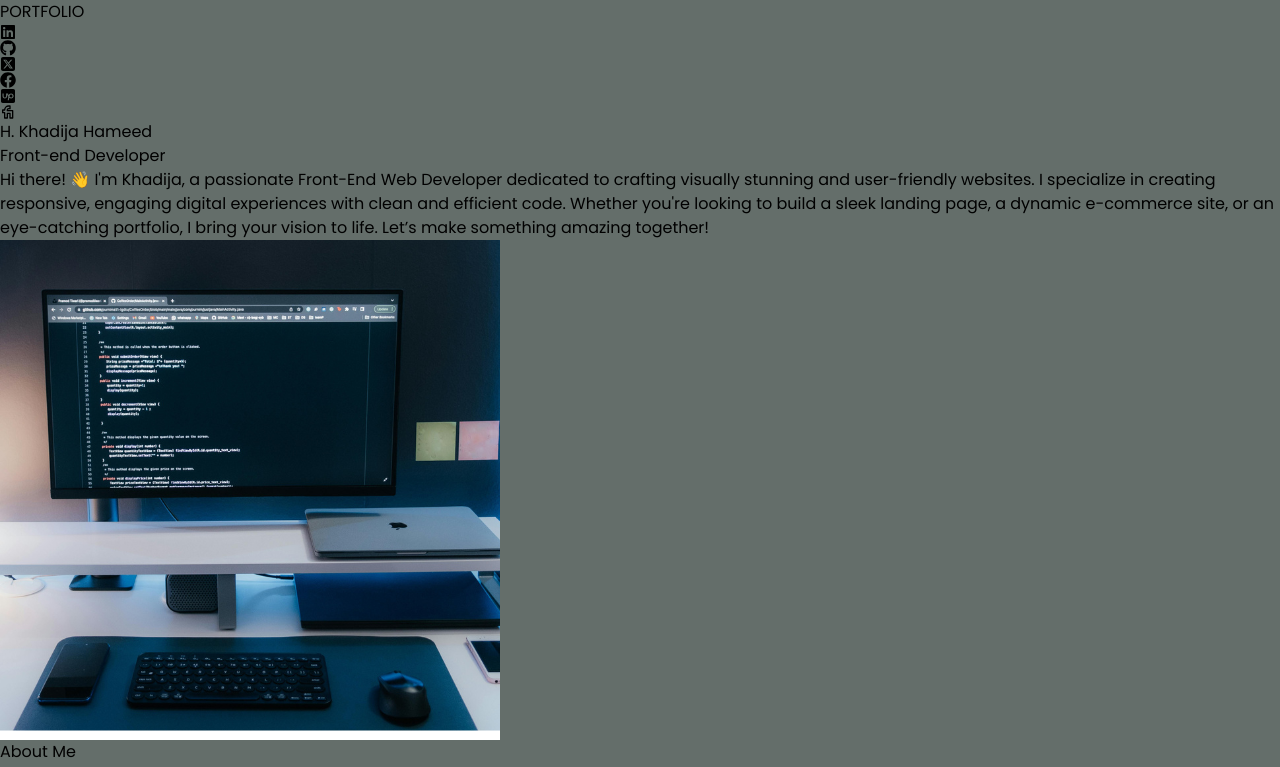
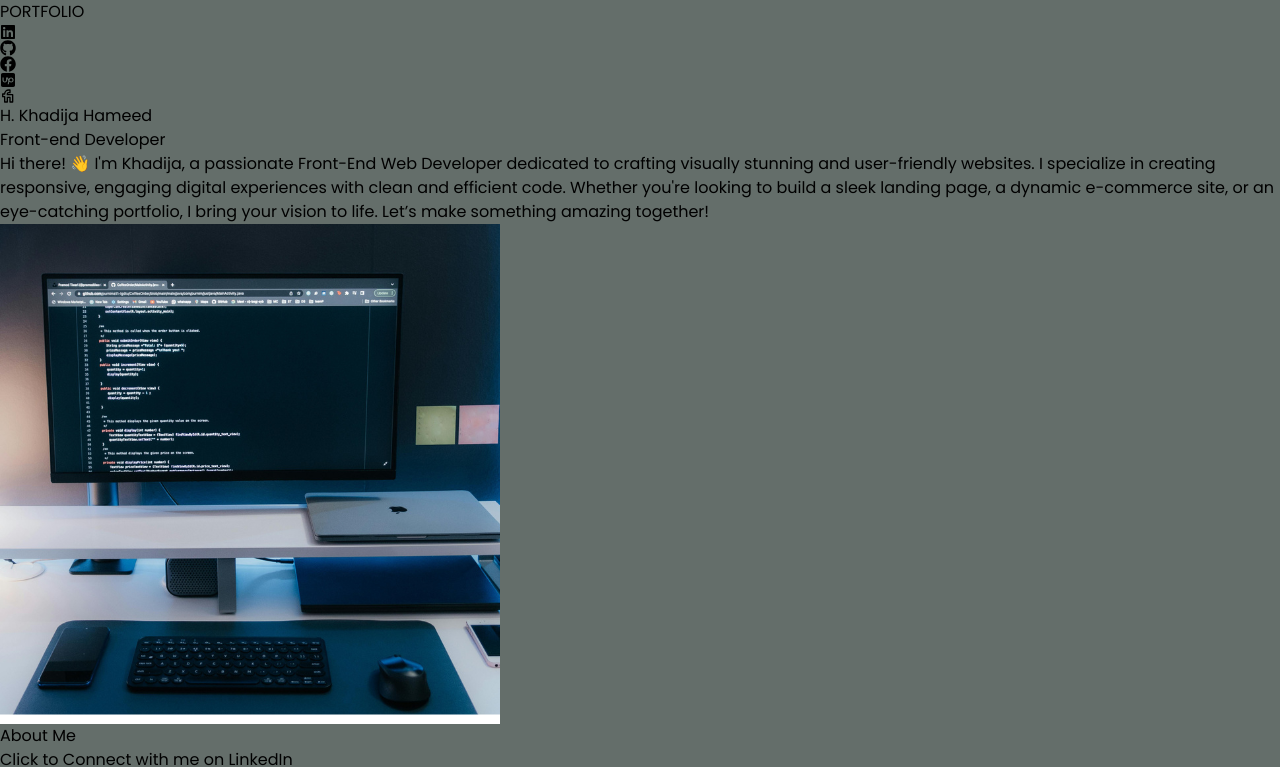
Before and after one commit to KhadijaHameed01/MyPortfolio, a React (Vite) app: page / in a window 1280 px wide. Shown: the top 767 px of the page. Built offline with nearby package versions, Linux system fonts and the light colour scheme.

Commit message:
Added changes

```diff
--- a/src/components/Navbar.jsx
+++ b/src/components/Navbar.jsx
@@ -1,6 +1,5 @@
 import { FaFacebook, FaLinkedin } from "react-icons/fa";
 import { FaGithub } from "react-icons/fa6";
-import { FaSquareXTwitter } from "react-icons/fa6";
 import { FaSquareUpwork } from "react-icons/fa6";
 import { TbBrandFiverr } from "react-icons/tb";
 const Navbar = () => {
@@ -13,19 +12,16 @@ const Navbar = () => {
 
       {/* Social Media Icons */}
       <div className="mt-4 flex items-center justify-center gap-4 text-2xl md:mt-0">
-        <a href="https://www.linkedin.com/in/khadija-hameed-a67320341/" aria-label="LinkedIn" target="_blank" rel="noopener noreferrer">
+        <a href="https://www.linkedin.com/in/khadija-hameed-webdeveloper/" aria-label="LinkedIn" target="_blank" rel="noopener noreferrer">
           <FaLinkedin />
         </a>
         <a href="https://github.com/KhadijaHameed01" aria-label="GitHub" target="_blank" rel="noopener noreferrer">
           <FaGithub />
         </a>
-        <a href="https://twitter.com" aria-label="Twitter" target="_blank" rel="noopener noreferrer">
-          <FaSquareXTwitter />
-        </a>
         <a href="https://www.facebook.com/profile.php?id=61571976560471" aria-label="Facebook" target="_blank" rel="noopener noreferrer">
         <FaFacebook />
         </a>
-        <a href="https://www.upwork.com" aria-label="Upwork" target="_blank" rel="noopener noreferrer">
+        <a href="https://www.upwork.com/freelancers/~013da09b047e434cf2" aria-label="Upwork" target="_blank" rel="noopener noreferrer">
         <FaSquareUpwork />
         </a>
         <a href="https://www.fiverr.com" aria-label="Fiverr" target="_blank" rel="noopener noreferrer">
```
